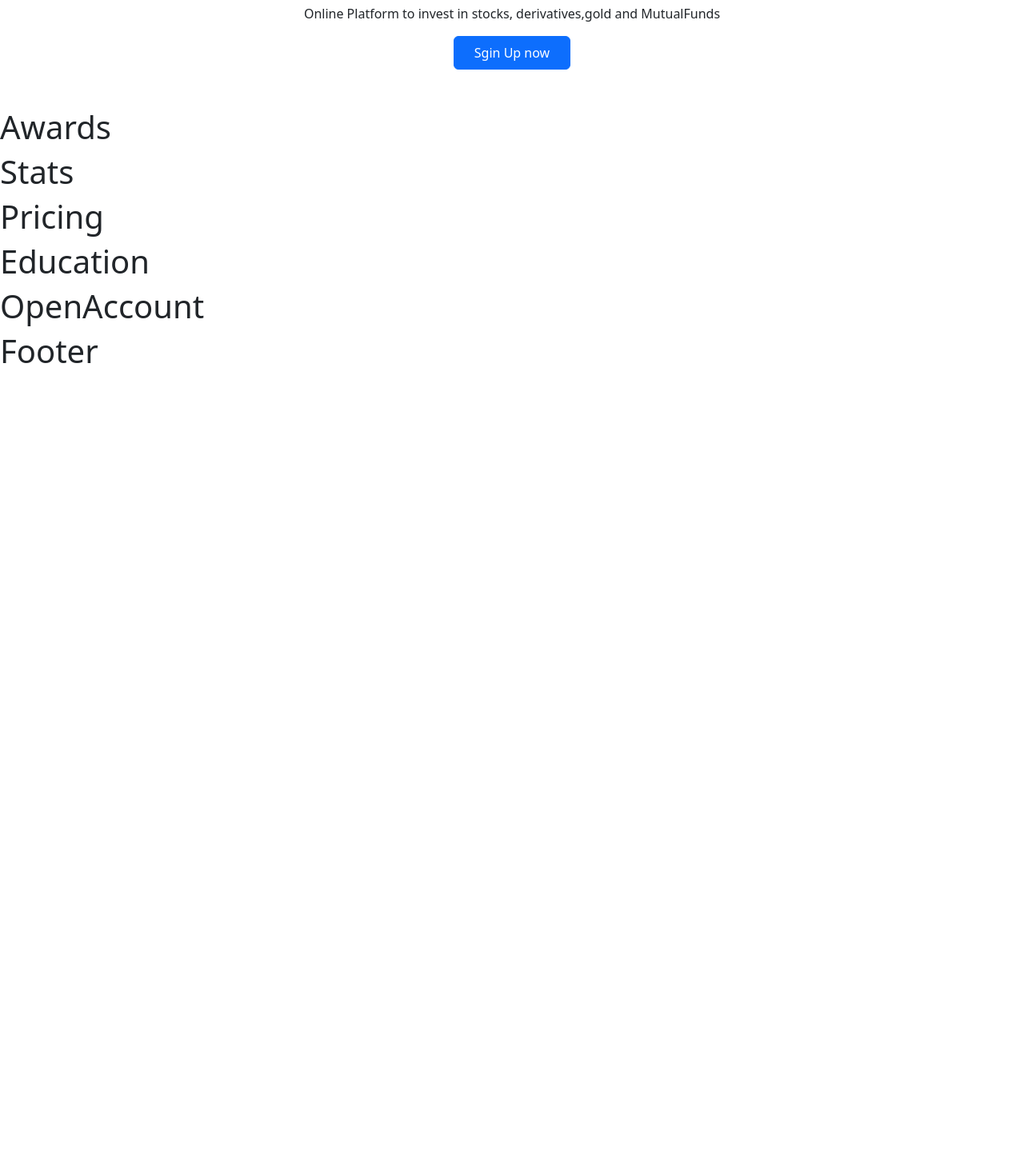
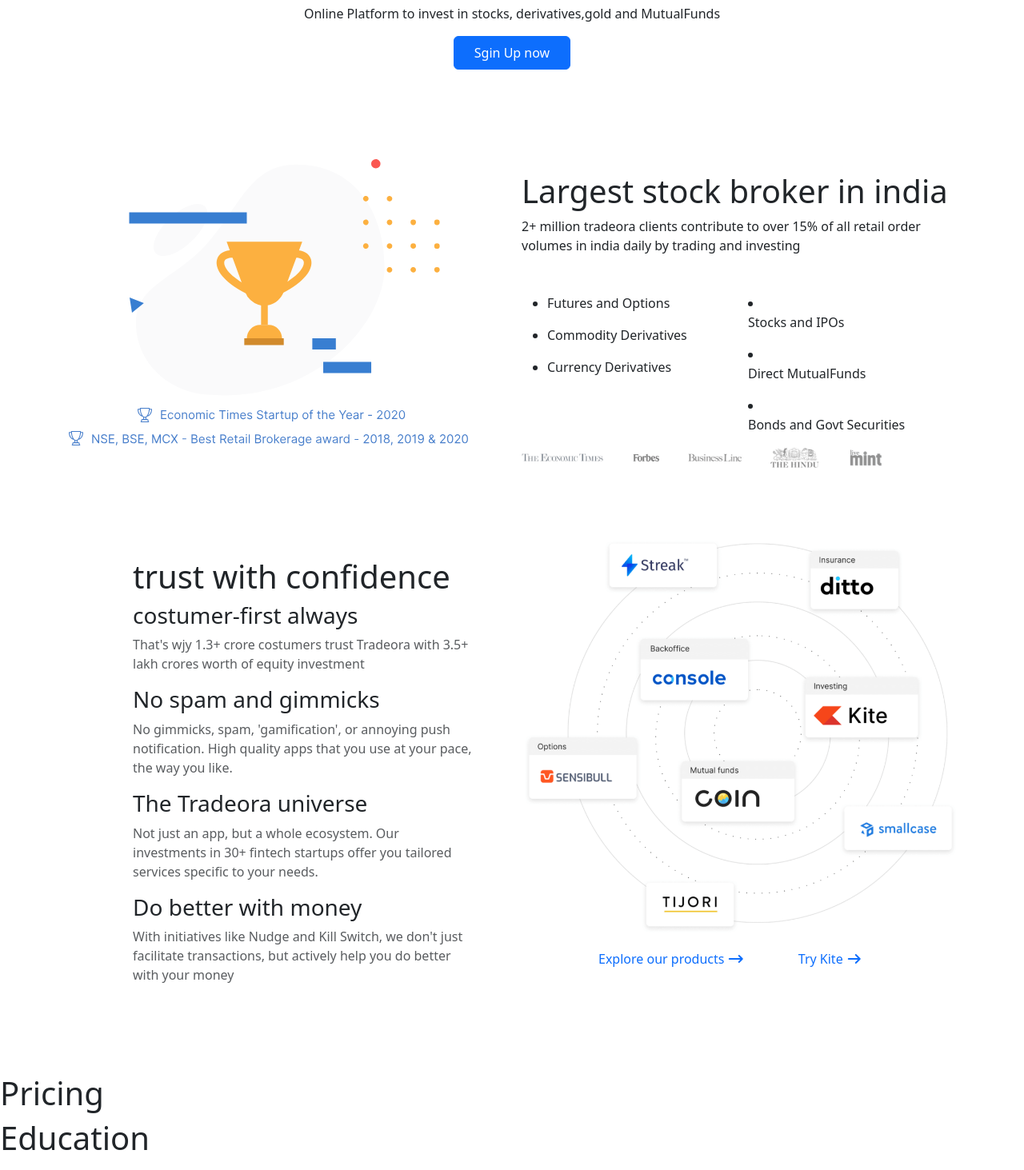
Before and after one commit to amitadhikarieditor-rgb/tradeora, a React (Create React App) app in the folder frontend/: page / in a window 1280 px wide. Shown: the part 642-2105 px from the top of the page at 80% size. Before the commit the page ends 1113 px from the top, so only its background shows below. Built offline with nearby package versions, Linux system fonts and the light colour scheme.

Commit message:
made the award and stats component

```diff
--- a/frontend/src/index.jsx
+++ b/frontend/src/index.jsx
@@ -3,6 +3,7 @@
 import './index.css';
 import HomePage from './landing_page/home/Home';
 import 'bootstrap/dist/css/bootstrap.min.css';
+import '@fortawesome/fontawesome-free/css/all.min.css';
 // import Pricing from './landing_page/home/Pricing';
 
 
--- a/frontend/src/landing_page/home/Awards.jsx
+++ b/frontend/src/landing_page/home/Awards.jsx
@@ -1,9 +1,53 @@
 import React from 'react';
 
 function Awards() {
-    return ( <h1>
-        Awards
-    </h1> );
+    return (
+        <div className='container mt-5 p-3'>
+            <div className='row'>
+                <div className='col-6'>
+                     <img src='/media/largestBroker.svg'/>
+                </div>
+
+                    <div className='col-6 mt-3'>
+                        <h1>Largest stock broker in india</h1>
+                        <p>2+ million tradeora clients contribute
+                            to over 15% of all retail order
+                            volumes in india daily by trading and investing
+                             </p>
+                            <div className='row mt-5'>
+                             <div className='col-6 mb-4'>
+                                <ul>
+                                    <li>
+                                        <p>Futures and Options</p>
+                                    </li>
+                                     <li>
+                                        <p>Commodity Derivatives</p>
+                                    </li>
+                                     <li>
+                                        <p>Currency Derivatives</p>
+                                    </li>
+
+                                </ul>
+
+                             </div>
+                             <div className='col-6'>
+                                   <li>
+                                        <p>Stocks and IPOs</p>
+                                    </li>
+                                     <li>
+                                       <p> Direct MutualFunds</p>
+                                    </li>
+                                     <li>
+                                       <p>Bonds and Govt Securities</p>
+                                    </li>
+                                    </div>
+                                    <img src='/media/pressLogos.png' style={{width:"84%"}}/>
+                             </div>
+
+                </div>
+            </div>
+        </div>
+     );
 }
 
 export default Awards;
--- a/frontend/src/landing_page/home/Stats.jsx
+++ b/frontend/src/landing_page/home/Stats.jsx
@@ -3,9 +3,41 @@
 
 function Stats() {
     return (
-        <h1>
-            Stats
-        </h1>
+       <div className='container'>
+        <div className='row p-5'>
+            <div className='col-6 p-5'>
+
+                <h1>trust with confidence</h1>
+
+                <h3>costumer-first always</h3>
+                <p className='text-muted'>That's wjy 1.3+ crore costumers trust Tradeora with 3.5+ lakh crores worth of equity
+                    investment </p>
+
+                    <h3>No spam and gimmicks</h3>
+                <p className='text-muted'>No gimmicks, spam, 'gamification', or annoying push notification. High quality apps
+                    that you use at your pace, the way you like.
+                </p>
+
+                    <h3>The Tradeora universe</h3>
+                <p className='text-muted'>Not just an app, but a whole ecosystem. Our investments in 30+ fintech startups offer you tailored
+                    services specific to your needs.
+                </p>
+
+                    <h3>Do better with money</h3>
+                <p className='text-muted'>With initiatives like Nudge and Kill Switch, we don't just facilitate transactions,
+                    but actively help you do better with your money
+                </p>
+
+            </div>
+            <div className='col-6 mb-5'>
+                <img src='/media/ecosystem.png' style={{width:'110%'}} />
+
+                <a href='' className='ms-5 p-5' style={{textDecoration:'none'}}>Explore our products <i className="fa-solid fa-arrow-right-long text-blue"></i> </a>
+                <a href='' className='ms-3' style={{textDecoration:'none'}} >Try Kite <i className="fa-solid fa-arrow-right"></i> </a>
+            </div>
+
+        </div>
+       </div>
     );
 }
 
```
Also changed, not shown: frontend/package.json (+6 -1 lines), 1 other file (tests, documents, lock files or other folders).
